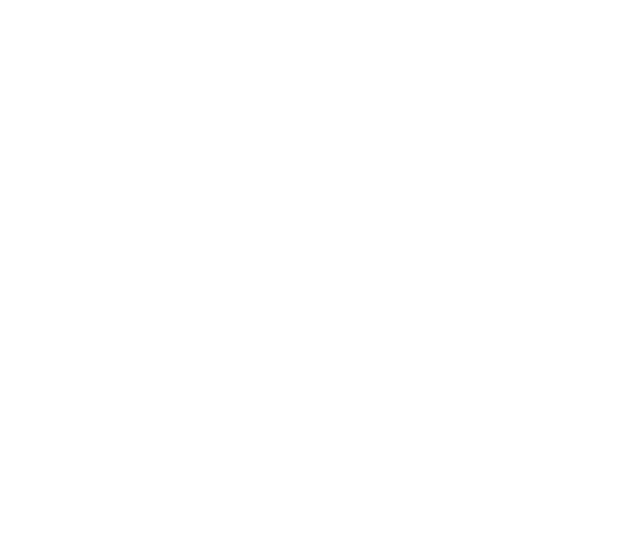
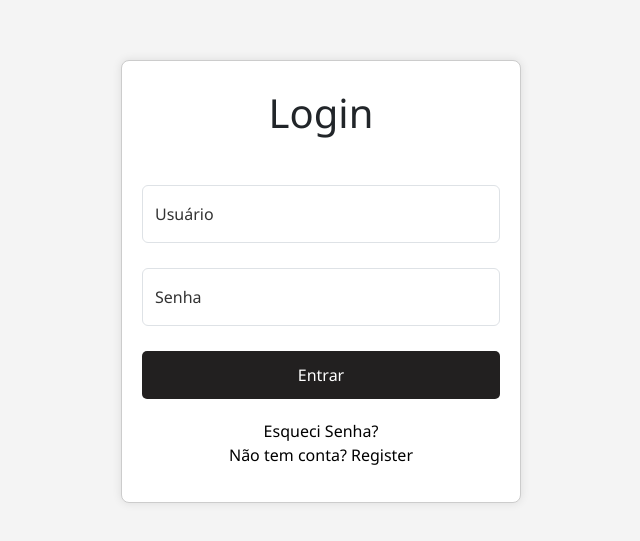
Before and after one commit to GabrielLima2803/TodoList, a React (Create React App) app in the folder frontend/: page /login in a window 1280 px wide. Shown: the part 119-660 px from the top of the page, without its empty margins (319-959 px from the left). Built offline with nearby package versions, Linux system fonts and the light colour scheme.

Commit message:
<Create> Template Page Login

```diff
--- a/frontend/src/components/auth/Login.js
+++ b/frontend/src/components/auth/Login.js
@@ -1,7 +1,48 @@
-import React from 'react';
+import React from "react";
+import "./auth.css";
+import { Link } from "react-router-dom";
 
 const Login = () => {
-  // seu código aqui
+  return (
+    <div className="login-container">
+      <div className="login-form">
+        <form className="container-def">
+          <h1 className="text-center mb-5 mt-2">Login</h1>
+          <div className="container-user container-def form-floating">
+            <input
+              type="text"
+              className="form-control"
+              id="floatingInput"
+              placeholder="Usuário"
+            />
+            <label for="floatingInput">Usuário</label>
+          </div>
+          <div className="container-pass container-def form-floating">
+            <input
+              type="password"
+              className="form-control"
+              id="floatingInput"
+              placeholder="Senha"
+            />
+            <label htmlFor="password" for="floatingInput">
+              Senha
+            </label>
+          </div>
+          <button type="submit" className="button-entrar">
+            Entrar
+          </button>
+          <div className="links">
+            <Link className="forgot-password-link" to="/forgot-password">
+              <div>Esqueci Senha?</div>
+            </Link>
+            <Link className="register-link" to="/register">
+              <div>Não tem conta? Register</div>
+            </Link>
+          </div>
+        </form>
+      </div>
+    </div>
+  );
 };
 
 export default Login;
```
